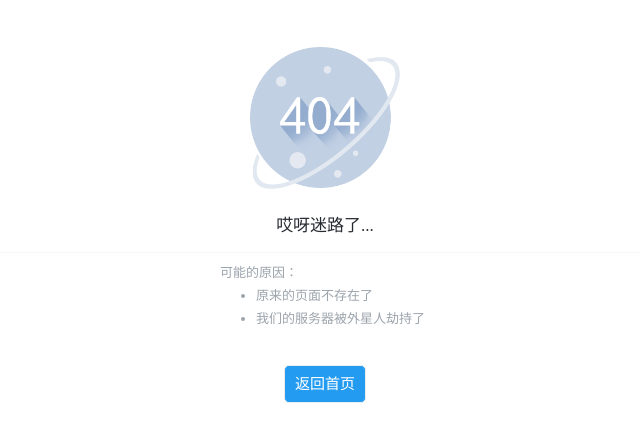
After one commit to zhw0523/XingChengYuSi_v1.0, a Flask app: page /copy in a window 1280 px wide. The commit adds this page. Shown: the top 442 px of the page, without its empty margins (315-955 px from the left). Run offline with Flask 2, Linux system fonts and the light colour scheme.

Commit message:
增加了404页面

```diff
--- a/manager.py
+++ b/manager.py
@@ -73,6 +73,11 @@ class Comments(db.Model):
     comment_like = db.Column(db.Integer, default=0)  # 评论点赞
     comment_like_ip = db.Column(db.Text())  # ip校验
 
+
+@app.errorhandler(404)
+def error_404(e):
+    """404页面"""
+    return render_template('html/404.html',e=e)
 
 @app.route('/')
 def index():
--- a/static/css/search_index.css
+++ b/static/css/search_index.css
@@ -72,5 +72,5 @@
     transition: all 0.25s;
 }
 body{
-    background-image: url("/static/files/image/-2ca58c9c9d97c42a.jpg");
+    background-image: url("/static/img/search_bj.jpg");
 }
--- a/static/css/user_login.css
+++ b/static/css/user_login.css
@@ -20,5 +20,5 @@
     margin-bottom: 6px;
 }
 body{
-    background-image: url("/static/files/image/-42ce3e32f0eaa1cd.jpg");
+    background-image: url("/static/img/login_bj.jpg");
 }
--- a/static/js/search_index.js
+++ b/static/js/search_index.js
@@ -32,7 +32,7 @@ $(function () {
                 contentType: 'application/json; charset=UTF-8',
                 success: function (data) {
                     if (data.msg == "null") {
-                        $('.search_index').html("抱歉, 什么都没有搜到..");
+                        $('.search_index').html("<span>抱歉, 什么都没有搜到..</span>");
                         $('.search_index').css("background-color", "#f5f6f7")
                     } else {
                         var html = "";
--- /dev/null
+++ b/templates/html/404.html
@@ -0,0 +1,91 @@
+<!DOCTYPE html>
+<html>
+<head>
+    <meta charset="UTF-8">
+    <title>404</title>
+    <link rel="icon" href="/static/img/icon.png" type="image/x-icon"/>
+    <meta name="viewport" content="width=device-width, initial-scale=1.0, maximum-scale=1.0, user-scalable=0">
+    <meta http-equiv="X-UA-Compatible" content="ie=edge">
+
+    <style>
+        * {
+            padding: 0;
+            margin: 0
+        }
+
+        a {
+            text-decoration: none
+        }
+
+        .notfoud-container .img-404 {
+            height: 155px;
+            background: url("/static/img/404_img.png") center center no-repeat;
+            -webkit-background-size: 150px auto;
+            margin-top: 40px;
+            margin-bottom: 20px
+        }
+
+        .notfoud-container .notfound-p {
+            line-height: 22px;
+            font-size: 17px;
+            padding-bottom: 15px;
+            border-bottom: 1px solid #f6f6f6;
+            text-align: center;
+            color: #262b31
+        }
+
+        .notfoud-container .notfound-reason {
+            color: #9ca4ac;
+            font-size: 13px;
+            line-height: 13px;
+            text-align: left;
+            width: 210px;
+            margin: 0 auto
+        }
+
+        .notfoud-container .notfound-reason p {
+            margin-top: 13px
+        }
+
+        .notfoud-container .notfound-reason ul li {
+            margin-top: 10px;
+            margin-left: 36px
+        }
+
+        .notfoud-container .notfound-btn-container {
+            margin: 40px auto 0;
+            text-align: center
+        }
+
+        .notfoud-container .notfound-btn-container .notfound-btn {
+            display: inline-block;
+            border: 1px solid #ebedef;
+            background-color: #239bf0;
+            color: #fff;
+            font-size: 15px;
+            border-radius: 5px;
+            text-align: center;
+            padding: 10px;
+            line-height: 16px;
+            white-space: nowrap
+        }</style>
+</head>
+<body>
+<div class="notfoud-container">
+    <div class="img-404">
+    </div>
+    <p class="notfound-p">哎呀迷路了...</p>
+    <div class="notfound-reason">
+        <p>可能的原因：</p>
+        <ul>
+            <li>原来的页面不存在了</li>
+            <li>我们的服务器被外星人劫持了</li>
+        </ul>
+    </div>
+    <div class="notfound-btn-container">
+        <a class="notfound-btn" href="/">返回首页</a>
+    </div>
+</div>
+
+</body>
+</html>
```
Also changed, not shown: static/files/image/IMG_20190114_212319.jpg (deleted), static/files/image/img.jpeg (deleted), static/img/404_img.png (added), static/img/login_bj.jpg (renamed from static/files/image/-42ce3e32f0eaa1cd.jpg), static/img/search_bj.jpg (renamed from static/files/image/-2ca58c9c9d97c42a.jpg), 10 other files.
